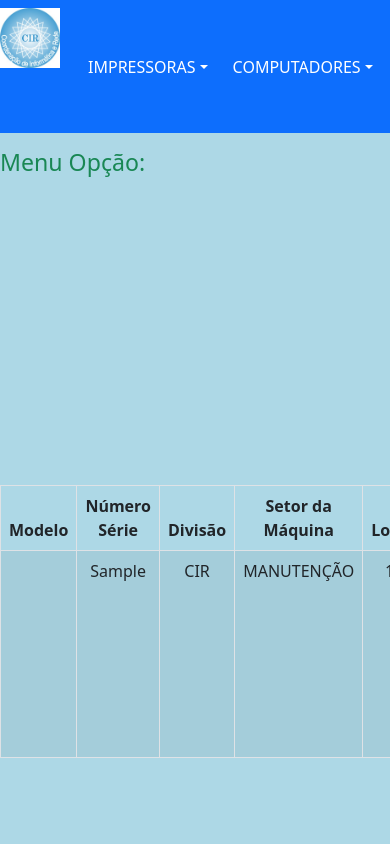
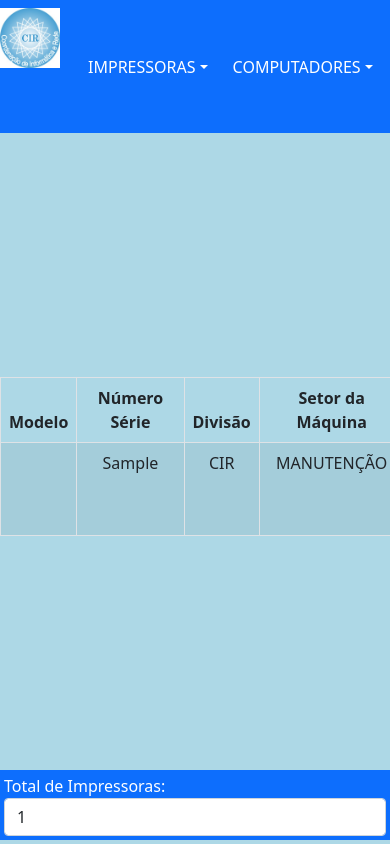
Before and after one commit to ufsilva2005/cir2023, a PHP site: page /views/impressorasListar.php in a window 390 px wide; the page is wider, and only the part inside the window is pictured. Run offline with PHP 8.4, Linux system fonts and the light colour scheme; the visitor is signed in with stand-in values (Sample User, id 1); data comes from the database, SQL or seed files in the repository; tables that the repository leaves empty hold one stand-in row (values such as "Sample post"); lists and menus that the app fills with data are empty.

Commit message:
altercao 9

```diff
--- a/template/menuPrincipal.php
+++ b/template/menuPrincipal.php
@@ -29,7 +29,7 @@
 	<script src="../js/Bootstrap3.7.js"></script>
 
     <body>
-        <nav class="navbar navbar-dark bg-primary">
+        <nav class="fixed-top navbar navbar-dark bg-primary">
             <div class="btn-group">
                 <!--img src="../img/logo2.png" width=90 height=40-->
                 <img src="../img/cir.jpg" width=60 height=60>
--- a/views/impressorasListar.php
+++ b/views/impressorasListar.php
@@ -11,8 +11,8 @@
     //$idFuncionario = $_SESSION['idFuncionario'];
     //$nomeFuncionario = $_SESSION['nomeFuncionario'];
 ?>
-
-				<p></p><p></p>
+<hr>
+		<nav class="navbar navbar-dark">
 				<div class="line">
                     <div class="col-md-12">
 						<h3 class="text-success">Menu Opção:</h3>
@@ -143,9 +143,14 @@
 										} ?>
 							</tbody>
 
-						</table>
-					</div>
+					</table>
 				</div>
+			</div>
+		</nav>
+		<div class="fixed-bottom p-1 mb-1 bg-primary text-white">
+			<div class="col px-md-1 col-md-2">
+				<label for="inputSuccess" class="control-label">Total de Impressoras:</label>
+				<input type="text" class="form-control" value="<?php echo $_SESSION['numUser'];?>" >
 			</div>
 		</div>
 	</body>
--- a/views/impressorasPesquisarResultado.php
+++ b/views/impressorasPesquisarResultado.php
@@ -80,7 +80,5 @@
                 <input type="text" class="form-control" value="<?php echo $_SESSION['numRows'];?>" >
             </div>
         </div>
-
-
 	</body>
 </html>
```
